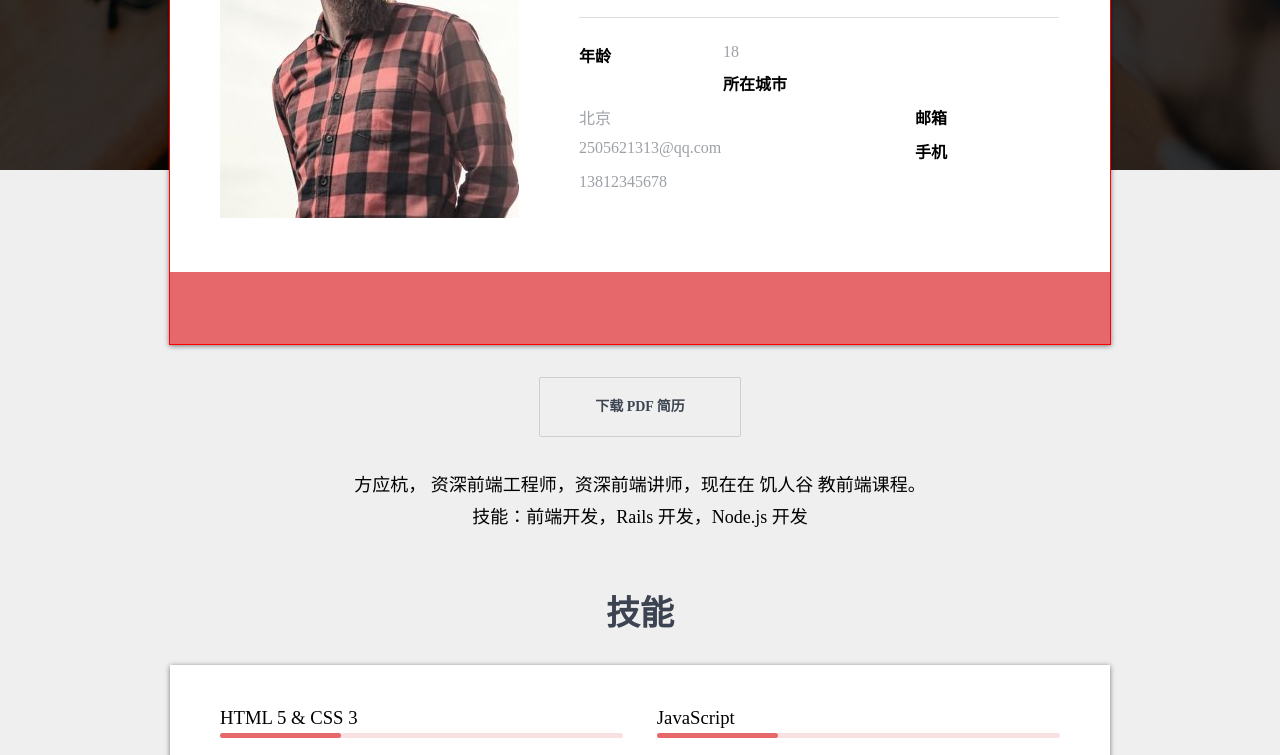
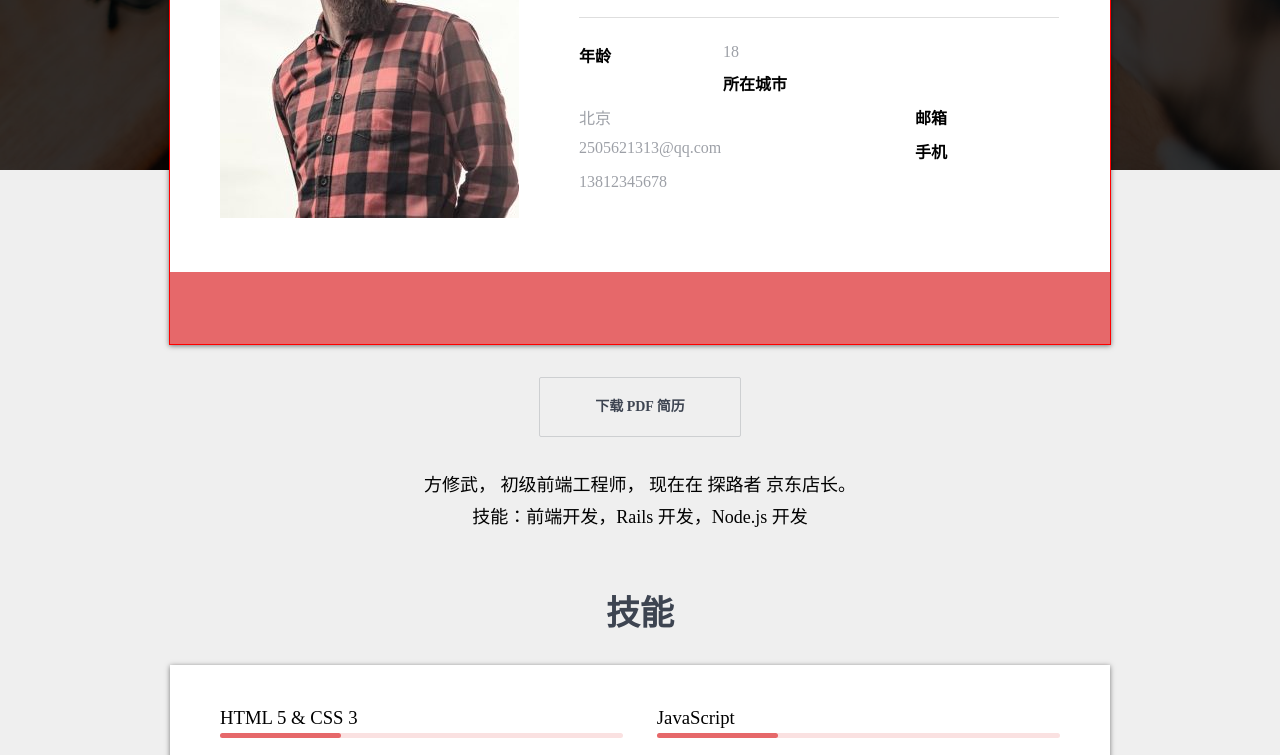
Before and after one commit to mistergrab/CV, a plain HTML site: page index.html in a window 1280 px wide. Shown: the part 345-1100 px from the top of the page. Drawn offline with Linux system fonts and the light colour scheme.

Commit message:
Update index.html

```diff
--- a/index.html
+++ b/index.html
@@ -91,7 +91,7 @@
         <a class="downloadResume" href="./北航2018年拟录取硕士研究生名单公示3352.pdf" target="_blank" download="">下载 PDF 简历</a>
     </p>
     <p class="selfintroduction">
-        方应杭， 资深前端工程师，资深前端讲师，现在在 饥人谷 教前端课程。<br>
+        方修武， 初级前端工程师， 现在在 探路者 京东店长。<br>
         技能：前端开发，Rails 开发，Node.js 开发
     </p>
 
```
